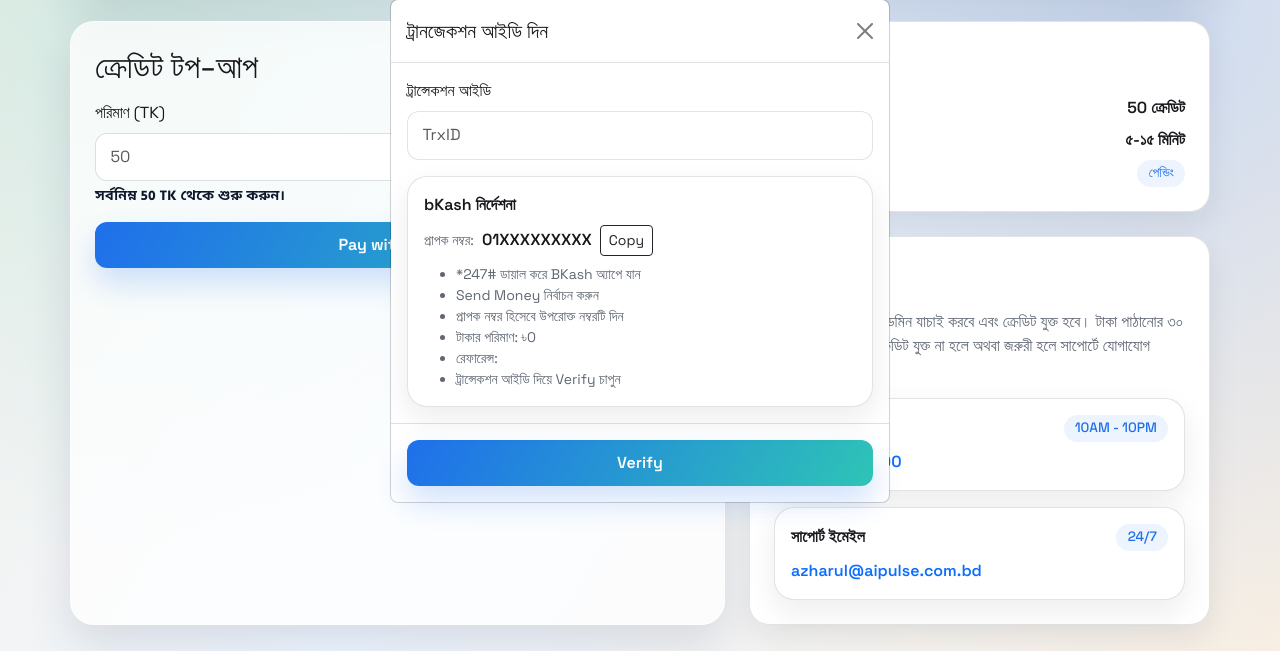
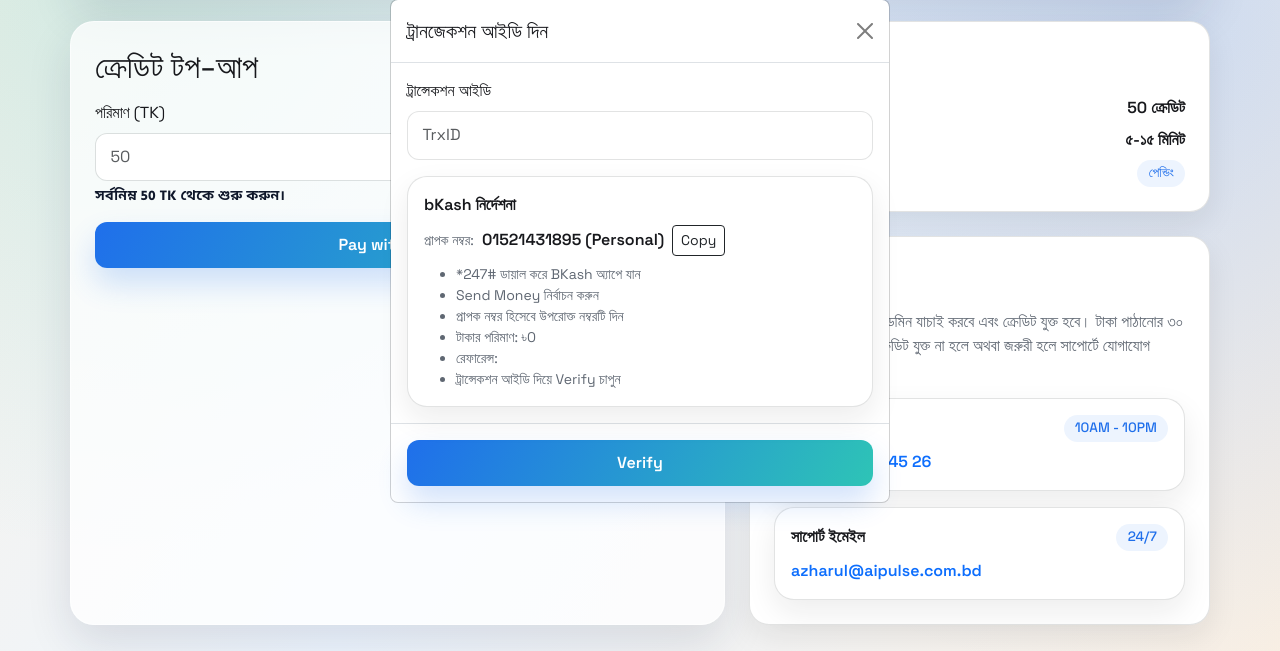
Before and after one commit to AlShahedKhan/QuizApp, a PHP site: page /user/buy-credit.php in a window 1280 px wide, after a click on "Pay with bKash". Shown: the part 149-800 px from the top of the page. Run offline with PHP 8.4, Linux system fonts and the light colour scheme; the visitor is signed in with stand-in values (Sample User, id 1).

Commit message:
Update withdraw notice and buy-credit support/payment contact info

```diff
--- a/config/config.php
+++ b/config/config.php
@@ -33,7 +33,7 @@ return [
     "otp_max_attempts" => 5,
   ],
   "payments" => [
-    "bkash_number" => getenv("BKASH_NUMBER") ?: "01XXXXXXXXX",
+    "bkash_number" => getenv("BKASH_NUMBER") ?: "01521431895",
   ],
   "nagorikpay" => [
     "api_key" => getenv("NAGORIKPAY_API_KEY") ?: "jjAyHFZAjspgOQfp8JAnL1AasTWriJ6NbH8yR3hxUqf6u8EhtB",
--- a/user/buy-credit.php
+++ b/user/buy-credit.php
@@ -30,7 +30,7 @@ $errorMessage = "";
 $successMessage = flash("purchase_success");
 $pendingMessage = flash("purchase_pending");
 $purchaseError = flash("purchase_error");
-$bkashNumber = (string)config("payments.bkash_number", "01XXXXXXXXX");
+$bkashNumber = (string)config("payments.bkash_number", "01521431895");
 
 if (is_post()) {
   require_csrf();
@@ -146,8 +146,8 @@ require __DIR__ . "/../views/partials/app-tabs.php";
                 <div class="fw-semibold">সাপোর্ট হটলাইন</div>
                 <span class="tag">10AM - 10PM</span>
               </div>
-              <a class="fw-semibold text-decoration-none" href="tel:01911000000" dir="ltr">
-                01911-000000
+              <a class="fw-semibold text-decoration-none" href="tel:+8801717574526" dir="ltr">
+                +880 1717 5745 26
               </a>
             </div>
             <div class="soft-card p-3 mt-3">
@@ -201,7 +201,7 @@ require __DIR__ . "/../views/partials/app-tabs.php";
                 <div class="fw-semibold mb-2">bKash নির্দেশনা</div>
                 <div class="d-flex align-items-center gap-2 mb-2">
                   <span class="text-muted small">প্রাপক নম্বর:</span>
-                  <span id="bkashNumber" class="fw-semibold"><?php echo e($bkashNumber); ?></span>
+                  <span id="bkashNumber" class="fw-semibold"><?php echo e($bkashNumber); ?> (Personal)</span>
                   <button class="btn btn-outline-dark btn-sm" type="button" data-copy="bkashNumber">Copy</button>
                 </div>
                 <ul class="text-muted small mb-0">
--- a/user/withdraw.php
+++ b/user/withdraw.php
@@ -150,9 +150,13 @@ require __DIR__ . "/../views/partials/app-tabs.php";
           </div>
           <div class="soft-card p-4">
             <h3 class="mb-3">গুরুত্বপূর্ণ</h3>
-            <p class="text-muted mb-0">
+            <p class="text-muted mb-2">
               কুইজ থেকে অর্জিত ক্রেডিট উইথড্র করা যাবে না। কেবল রেফারেল
               ব্যালেন্স উইথড্র করা যাবে।
+            </p>
+            <p class="text-muted mb-0">
+              প্রতি মাসের উইনার প্রাইজ সরাসরি উইনারের সাথে যোগাযোগ করে ক্রেডিট
+              অথবা বিকাশের মাধ্যমে দেয়া হয়।
             </p>
           </div>
         </div>
```
